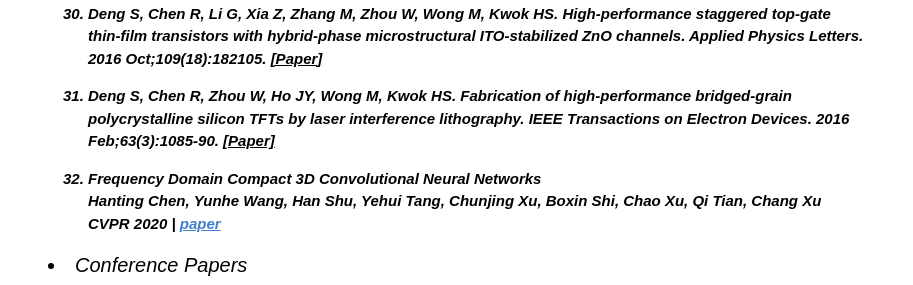
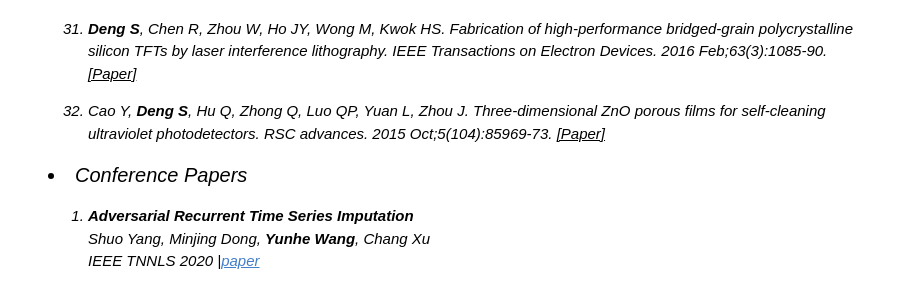
Before and after one commit to SunbinDeng/Homepage, a plain HTML site: page index.html in a window 1280 px wide. Shown: the part 6116-6401 px from the top of the page, without its empty margins (258-1171 px from the left). Drawn offline with Linux system fonts and the light colour scheme; a script that the page names is missing.

Commit message:
Update index.html

```diff
--- a/index.html
+++ b/index.html
@@ -212,8 +212,7 @@
 
     </ol>
 
-    <h4><li>Journal Papers</li></h4>
-    <i>(*equal contribution, ^correponding author)</i>
+    <h4><li>Journal Papers</li></h4> <i>(*equal contribution, ^correponding author)</i>
     <ol>
 
       <p class="w3-justify">
@@ -246,7 +245,6 @@
       <a href="https://ieeexplore.ieee.org/stamp/stamp.jsp?tp=&arnumber=9244638">[Paper]</a></li>
       </p>
 
-
       <p class="w3-justify">
       <li>Huang J, Yan H, Zhou D, Zhang J, <b>Deng S</b>, Xu P, Chen R, Kwok HS, Li G. Introducing Ion Migration and Light-Induced Secondary Ion Redistribution for Phase-Stable and High-Efficiency Inorganic Perovskite Solar Cells. <i>ACS Applied Materials & Interfaces.</i> 2020 Aug;12(36):40364-71.
       <a href="https://pubs.acs.org/doi/pdf/10.1021/acsami.0c12068">[Paper]</a></li>
@@ -273,7 +271,7 @@
       </p>
 
       <p class="w3-justify">
-      <li>Zhang J, Ren B, <b>Deng S</b., Huang J, Jiang L, Zhou D, Zhang X, Zhang M, Chen R, Yeung F, Kwok HS. Voltage‐Dependent Multicolor Electroluminescent Device Based on Halide Perovskite and Chalcogenide Quantum‐Dots Emitters. <i>Advanced Functional Materials.</i> 2020 Jan;30(4):1907074.
+      <li>Zhang J, Ren B, <b>Deng S</b>, Huang J, Jiang L, Zhou D, Zhang X, Zhang M, Chen R, Yeung F, Kwok HS. Voltage‐Dependent Multicolor Electroluminescent Device Based on Halide Perovskite and Chalcogenide Quantum‐Dots Emitters. <i>Advanced Functional Materials.</i> 2020 Jan;30(4):1907074.
       <a href="https://onlinelibrary.wiley.com/doi/epdf/10.1002/adfm.201907074">[Paper]</a></li>
       </p>
 
@@ -372,12 +370,9 @@
       <a href="https://ieeexplore.ieee.org/stamp/stamp.jsp?tp=&arnumber=7399397">[Paper]</a></li>
       </p>
 
-      <p>
-      <li><strong>Frequency Domain Compact 3D Convolutional Neural Networks</strong>
-      <br>
-      Hanting Chen, <strong>Yunhe Wang</strong>, Han Shu, Yehui Tang, Chunjing Xu, Boxin Shi, Chao Xu, Qi Tian, Chang Xu
-      <br>
-      <em>CVPR</em> 2020 | <a style="color: #447ec9" href="http://openaccess.thecvf.com/content_CVPR_2020/papers/Chen_Frequency_Domain_Compact_3D_Convolutional_Neural_Networks_CVPR_2020_paper.pdf">paper</a>
+      <p class="w3-justify">
+      <li>Cao Y, <b>Deng S</b>, Hu Q, Zhong Q, Luo QP, Yuan L, Zhou J. Three-dimensional ZnO porous films for self-cleaning ultraviolet photodetectors. <i>RSC advances.</i> 2015 Oct;5(104):85969-73.
+      <a href="https://ieeexplore.ieee.org/stamp/stamp.jsp?tp=&arnumber=7399397">[Paper]</a></li>
       </p>
 
     </ol>
```
